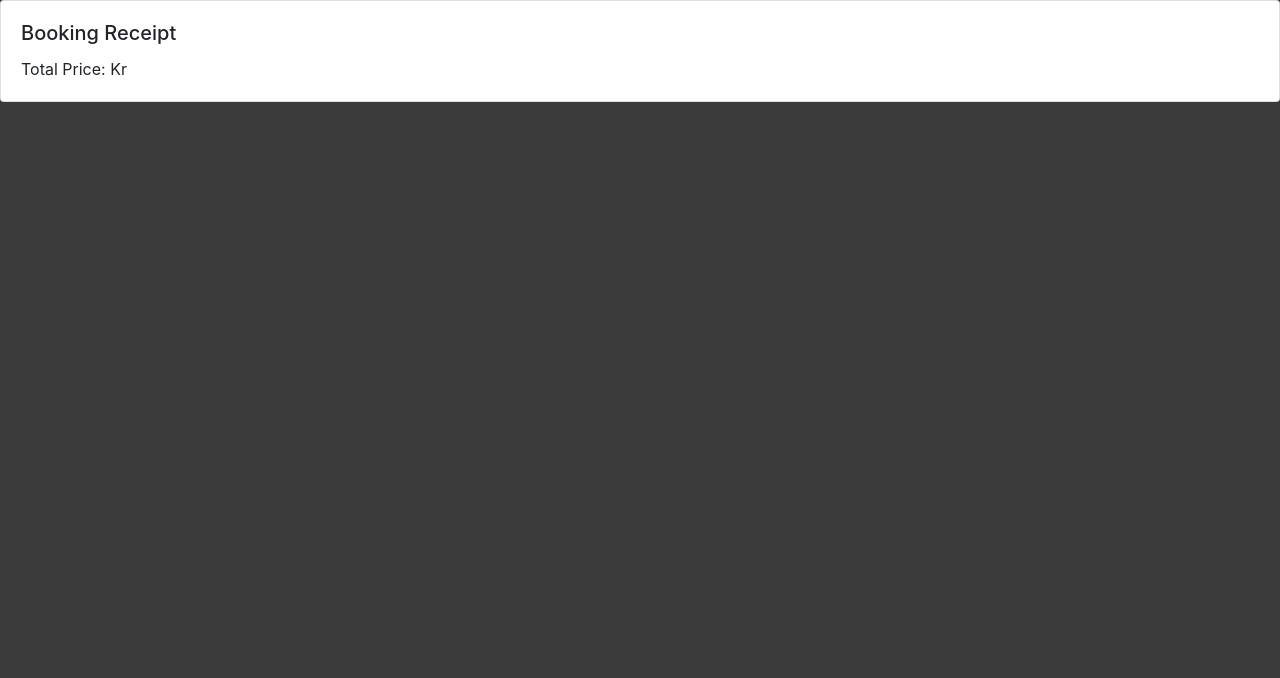
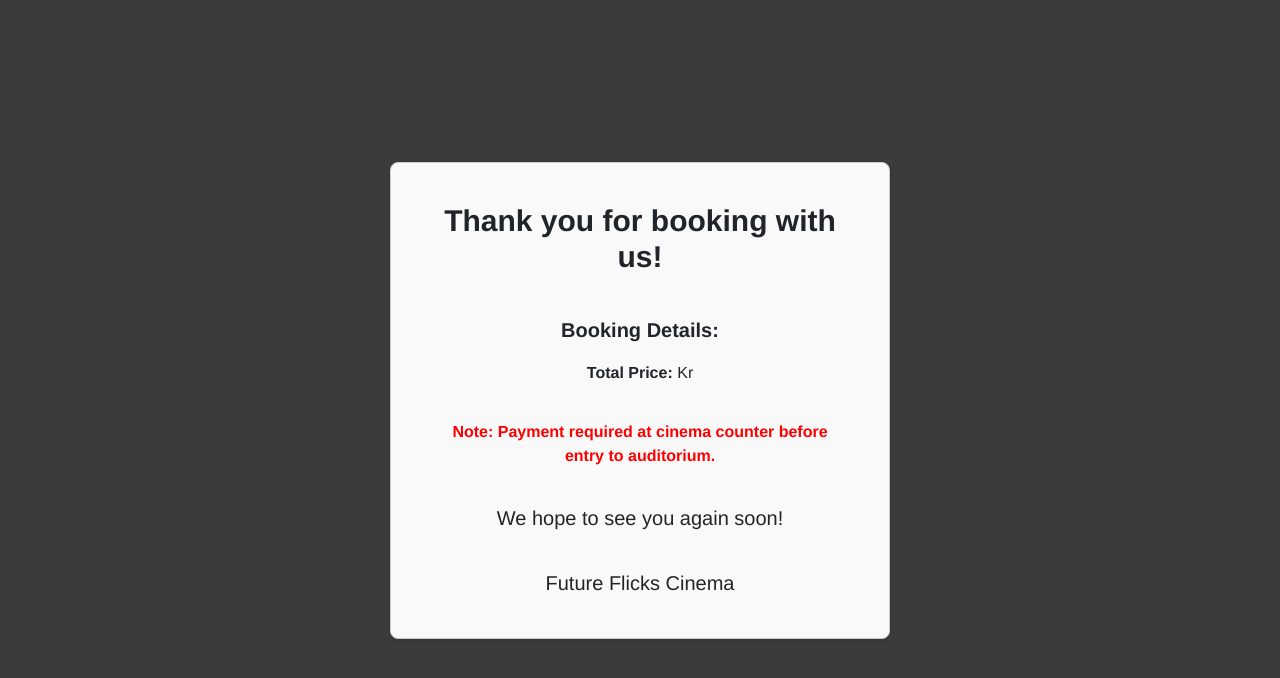
Before and after one commit to AruneeThongkrathok/Feature-Flicks---The-Cinema, a React (Vite) app: page /Receipt in a window 1280 px wide. Shown: the top 678 px of the page. Built offline with nearby package versions, Linux system fonts and the light colour scheme.

Commit message:
imoroved the ui on display of receipt

```diff
--- a/src/components/Receipt.jsx
+++ b/src/components/Receipt.jsx
@@ -1,6 +1,7 @@
 import React from "react";
 import { useLocation } from "react-router-dom";
 import { Card } from "react-bootstrap";
+import "../css/Receipt.css";
 
 function Receipt() {
   const location = useLocation();
@@ -8,16 +9,29 @@ function Receipt() {
     location.state || {};
 
   return (
-    <Card>
-      <Card.Body>
-        <Card.Title>Booking Receipt</Card.Title>
+    <div className="receipt-container">
+      <Card className="receipt-card">
+        <Card.Body className="receipt-card-body">
+          <Card.Title className="receipt-title">
+            Thank you for booking with us!
+          </Card.Title>
+          <Card.Text className="receipt-booking-details">
+            Booking Details:
+          </Card.Text>
+          <div className="receipt-info">
+            {movieTitle && (
               <div>
-          {" "}
-          {movieTitle && <div>Movie Title: {movieTitle}</div>}
-          {screeningTime && <div>Screening Time: {screeningTime}</div>}
+                <strong>Movie Title:</strong> {movieTitle}
+              </div>
+            )}
+            {screeningTime && (
+              <div>
+                <strong>Screening Time:</strong> {screeningTime}
+              </div>
+            )}
             {selectedSeats && (
               <div>
-              Selected Seats:{" "}
+                <strong>Selected Seats:</strong>{" "}
                 {selectedSeats
                   .map(
                     (seat) => `Row: ${seat.rowNumber} Seat: ${seat.seatNumber}`
@@ -25,10 +39,21 @@ function Receipt() {
                   .join(", ")}
               </div>
             )}
-          <div>Total Price: {totalPrice}Kr</div>
+            <div className="receipt-total-price">
+              <strong>Total Price:</strong> {totalPrice}Kr
+            </div>
+            <div className="receipt-payment-info">
+              Note: Payment required at cinema counter before entry to
+              auditorium.
+            </div>
+            <div className="receipt-greeting-text">
+              We hope to see you again soon!
+            </div>
+            <div className="receipt-greeting-text">Future Flicks Cinema</div>
           </div>
         </Card.Body>
       </Card>
+    </div>
   );
 }
 
--- /dev/null
+++ b/src/css/Receipt.css
@@ -0,0 +1,55 @@
+.receipt-container {
+    display: flex;
+    justify-content: center;
+    align-items: center;
+    height: 100vh;
+}
+
+.receipt-card {
+    width: 500px;
+    background-color: #f9f9f9;
+    border: 1px solid #ccc;
+    border-radius: 8px;
+    box-shadow: 0 2px 4px rgba(0, 0, 0, 0.1);
+}
+
+.receipt-card-body {
+    padding: 40px;
+    text-align: center;
+}
+
+.receipt-title {
+    font-size: 30px;
+    margin-bottom: 15px;
+    font-family: 'Franklin Gothic Medium';
+    font-weight: bold;
+}
+
+.receipt-info div {
+    margin-bottom: 10px;
+    font-family: 'Franklin Gothic Medium';
+}
+
+.receipt-info div:last-child {
+    margin-bottom: 0;
+}
+
+.receipt-booking-details{
+    padding-top: 25px;
+    font-size: 20px;
+    font-weight: bold;
+    font-family: 'Franklin Gothic Medium';
+}
+
+.receipt-payment-info{
+    padding-top: 25px;
+    font-weight: bold;
+    font-family: 'Franklin Gothic Medium';
+    color: red;
+}
+
+.receipt-greeting-text{
+    font-size: 20px;
+    padding-top: 25px;
+    font-family: 'Franklin Gothic Medium';
+}
```
Lines whose indentation alone changed are shown as unchanged.
